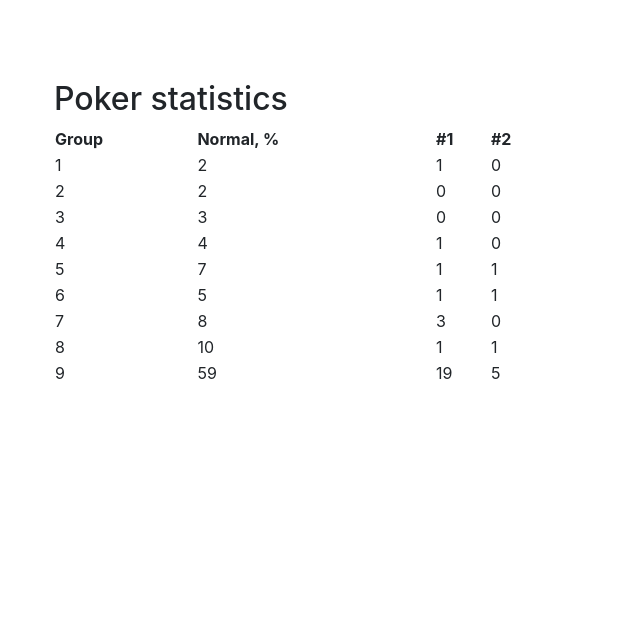
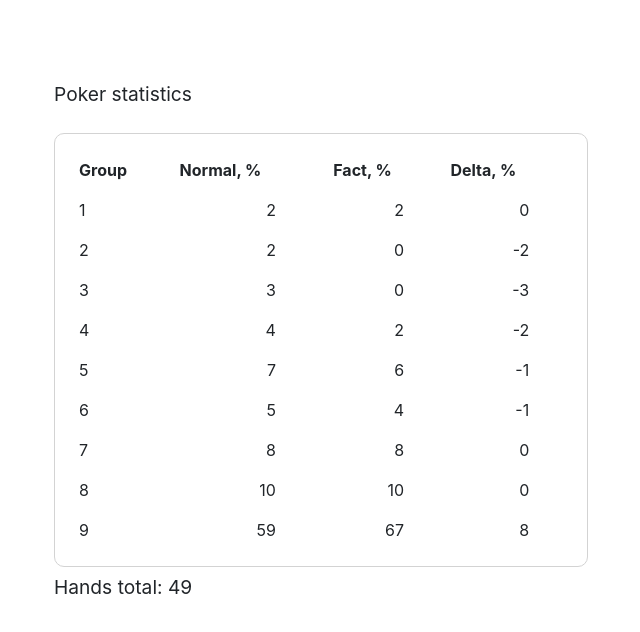
Before and after one commit to serguru/pokerstat, an Angular app: page / in a window 1280 px wide. Shown: the top 632 px of the page, without its empty margins (26-666 px from the left). Built offline with nearby package versions, Linux system fonts and the light colour scheme.

Commit message:
Some polishing

```diff
--- a/src/app/app.component.css
+++ b/src/app/app.component.css
@@ -0,0 +1,24 @@
+td div {
+    text-align: right;
+    width: 70%;
+}
+th div {
+    text-align: center;
+}
+
+.larger {
+    font-size: larger;
+}
+
+th, td {
+    padding: 0.5em;
+}
+
+.wrapper {
+    display: inline-block;
+    border-width: 1px;
+    border-style: solid;
+    border-color: lightgray;
+    border-radius: 10px;
+    padding: 1em;
+}
--- a/src/app/app.component.html
+++ b/src/app/app.component.html
@@ -1,20 +1,25 @@
-<h2>Poker statistics</h2>
+<div class="larger">Poker statistics</div>
+<br>
+<div class='wrapper'>
+  <table style="width: 500px">
+    <th>Group</th>
+    <th>Normal, %</th>
+    <th>Fact, %</th>
+    <th>Delta, %</th>
+    <tr *ngFor="let value of values">
+      <td>{{value.group}}</td>
+      <td>
+        <div>{{value.normal}}</div>
+      </td>
+      <td>
+        <div>{{value.fact}}</div>
+      </td>
+      <td>
+        <div>{{value.delta}}</div>
+      </td>
+    </tr>
+  </table>
+</div>
+<br>
 
-<table style="width: 500px">
-  <th>Group</th>
-  <th>Normal, %</th>
-
-  <th *ngFor="let a of values[0].fact; index as i">#{{i + 1}}</th>
-
-  <tr *ngFor="let value of values">
-
-    <td>{{value.group}}</td>
-    <td>{{value.normal}}</td>
-    <td *ngFor="let a of value.fact">{{a}}</td>
-  </tr>
-
-</table>
-
-
-<!-- <p>Hands</p>
-<p *ngFor="let n of ns">{{n.toString()}}</p> -->
+<div class="larger">Hands total: {{ns.length}}</div>
--- a/src/app/app.component.ts
+++ b/src/app/app.component.ts
@@ -13,8 +13,10 @@ import { GroupValue } from './helpers/group-value';
 })
 export class AppComponent implements OnInit {
 
-
   ns = [];
+  groupTotal: number;
+  normalTotal = 1326;
+  values = [];
 
   ngOnInit(): void {
 
@@ -24,7 +26,7 @@ export class AppComponent implements OnInit {
     for (let i = 1; i <= 9; i++) {
       const a = [];
       hands.forEach(x => a.push(0));
-      const value = new GroupValue(i, 0, a);
+      const value = new GroupValue(i, 0, 0);
       result.push(value);
     }
 
@@ -40,86 +42,29 @@ export class AppComponent implements OnInit {
     })
 
     if (this.groupTotal !== this.normalTotal) {
-      throw new Error("Total != 1326 !!!")
+      throw new Error(`Total != ${this.normalTotal} !!!`)
     }
-
 
     const ns = [];
 
-    for (let i = 0; i < hands.length; i++) {
-
-      const hs = hands[i];
-
-      hs.forEach(x => {
-
-        const hand = Hand.str2hand(x);
-        ns.push(hand);
-        const handValue: number = this.getHandValue(hand);
-        result[handValue - 1].fact[i]++;
-
-      })
-    }
-
+    hands.forEach(x => {
+      const hand = Hand.str2hand(x);
+      ns.push(hand);
+      const handValue: number = this.getHandValue(hand);
+      result[handValue - 1].fact++;
+    })
 
     result.forEach(x => {
       x.normal = Math.round(x.normal / this.normalTotal * 100);
-
-
-      x.fact.forEach(y => {
-
-
-      })
+      x.fact = Math.round(x.fact / hands.length * 100);
     })
-
 
     this.ns = ns;
     this.values = result;
-
-
   }
 
-  getRandomSuite(): string {
-    return suites[Math.floor(Math.random() * 4)];
-  }
-
-  getRandomRanking(): string {
-    return rankings[Math.floor(Math.random() * 13)];
-  }
-
-  getRandomCard(): Card {
-    const result = new Card();
-    result.suite = this.getRandomSuite();
-    result.ranking = this.getRandomRanking();
-    return result;
-  }
-
-  getRandomHand(): Hand {
-    const result = new Hand();
-    result.first = this.getRandomCard();
-
-    let same: boolean = true;
-
-    while (same) {
-      result.second = this.getRandomCard();
-      same = result.first.suite == result.second.suite && result.first.ranking == result.second.ranking;
-    }
-
-    return result;
-  }
-
-
   getHandValue(hand: Hand): number {
-    // const r1: string = hand.first.ranking;
-    // const s1: string = hand.first.suite;
-
-    // const r2: string = hand.second.ranking;
-    // const s2: string = hand.second.suite;
-
     let handValue: HandValue = handValues.find(x => {
-
-      // let rh1: string = x.id.substr(0, 1);
-      // let rh2: string = x.id.substr(1, 1);
-
       const result: boolean = x.id == hand.caption || x.id == hand.captionReverted;
       return result;
     });
@@ -130,14 +75,4 @@ export class AppComponent implements OnInit {
 
     return hand.isSuited ? handValue.suited : handValue.notSuited;
   }
-
-  groupTotal: number;
-
-  normalTotal = 1326;
-
-  values = [];
-
-
-
-
 }
--- a/src/app/helpers/data.ts
+++ b/src/app/helpers/data.ts
@@ -1,6 +1,5 @@
 export const
     hands = [
-        [
         'AC4D',
         '8S9H',
         '4D7H',
@@ -27,8 +26,7 @@ export const
         'KS8S',
         '8C9S',
         '7HQS',
-            '8S8H'
-        ], [
+        '8S8H',
         '6d6c',
         '3hAd',
         '5s6h',
@@ -36,6 +34,20 @@ export const
         '2d6d',
         '7sQs',
         '5s7d',
-            '7h7d            ',
+        '7h7d',
+        '7S4S',
+        '8d7d',
+        '4s5h',
+        '2d5d',
+        'Kh9d',
+        '2H5s',
+        '7s3d',
+        '3sAh',
+        'Kd3h',
+        '8h9s',
+        'Ac5s',
+        '2h7h',
+        'Th4h',
+        'Jd7s',
+
     ]
-    ]
--- a/src/app/helpers/group-value.ts
+++ b/src/app/helpers/group-value.ts
@@ -1,4 +1,8 @@
 export class GroupValue {
-    constructor(public group: number, public normal: number, public fact: number[]) {
+    constructor(public group: number, public normal: number, public fact: number) {
+    }
+
+    get delta(): number {
+        return this.fact - this.normal;
     }
 }
```
Lines whose indentation alone changed are shown as unchanged.
